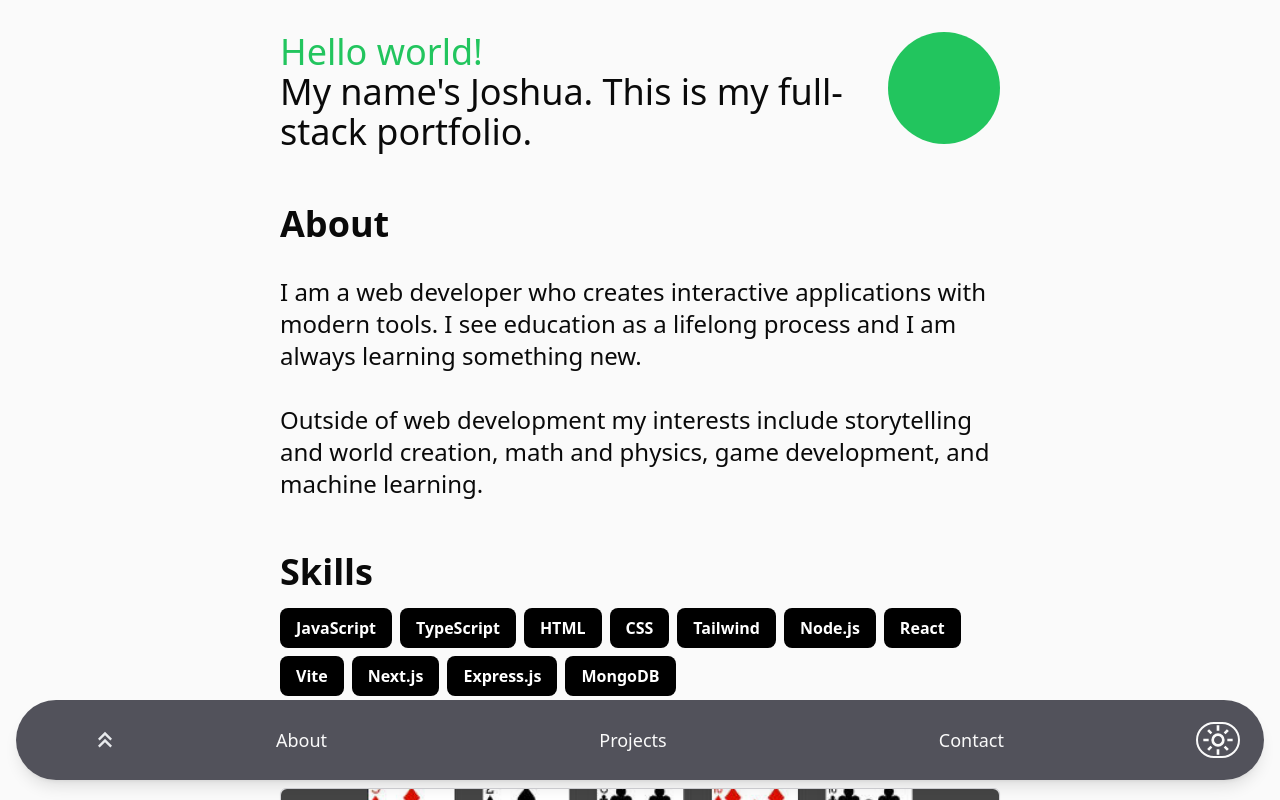
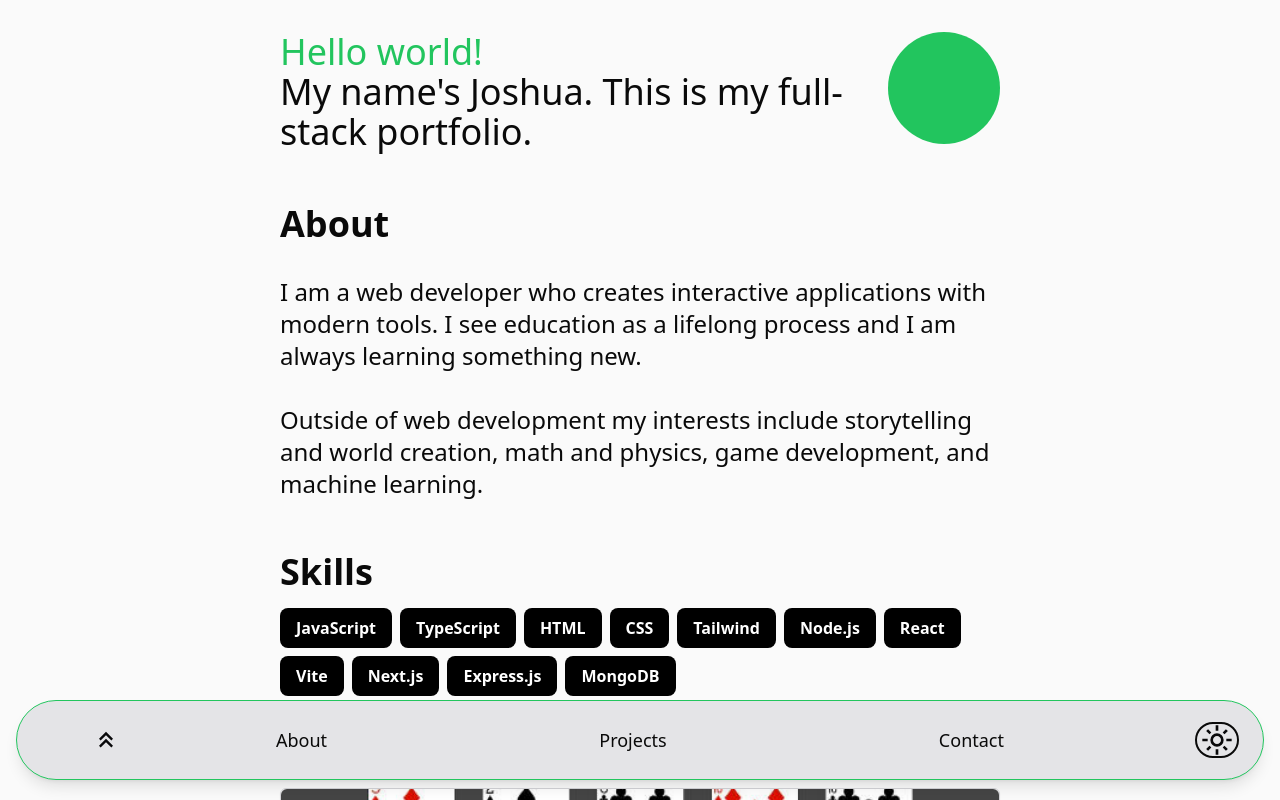
Before and after one commit to jrbarnhart/portfolio, a React (Vite) app: page / in a window 1280 px wide. Built offline with nearby package versions, Linux system fonts and the light colour scheme; the HTML template or start-up script is replaced by a standard one.

Commit message:
Adjust nav colors

```diff
--- a/src/components/Header/TitleCard.tsx
+++ b/src/components/Header/TitleCard.tsx
@@ -1,6 +1,6 @@
 const TitleCard = () => {
   return (
-    <div className="mt-8 flex gap-x-1">
+    <div id="title" className="mt-8 flex gap-x-1">
       <div>
         <p className="self-end text-4xl text-green-500">Hello world!</p>
         <p className="row-start-2 text-2xl md:text-3xl lg:text-4xl">
--- a/src/components/Nav/DarkModeButton.tsx
+++ b/src/components/Nav/DarkModeButton.tsx
@@ -29,7 +29,7 @@ const DarkModeButton = () => {
   return (
     <button
       onClick={toggleDarkmode}
-      className="w-fit justify-self-end h-9 m-3 md:mr-5 lg:mr-6 p-1 hover:text-green-500 text-neutral-50 border-2 hover:border-green-500 border-neutral-50 rounded-full aspect-square grid justify-center content-center"
+      className="w-fit justify-self-end h-9 m-3 md:mr-5 lg:mr-6 p-1 hover:text-green-500 text-neutral-50 border-2 hover:border-green-500 border-neutral-950 dark:border-neutral-50 rounded-full aspect-square grid justify-center content-center"
     >
       {darkmode === "true" ? (
         <svg
@@ -47,7 +47,7 @@ const DarkModeButton = () => {
           height="32"
           viewBox="0 -960 960 960"
           width="32"
-          fill="currentColor"
+          className="fill-zinc-950 dark:fill-zinc-50"
         >
           <path d="M480-360q50 0 85-35t35-85q0-50-35-85t-85-35q-50 0-85 35t-35 85q0 50 35 85t85 35Zm0 80q-83 0-141.5-58.5T280-480q0-83 58.5-141.5T480-680q83 0 141.5 58.5T680-480q0 83-58.5 141.5T480-280ZM200-440H40v-80h160v80Zm720 0H760v-80h160v80ZM440-760v-160h80v160h-80Zm0 720v-160h80v160h-80ZM256-650l-101-97 57-59 96 100-52 56Zm492 496-97-101 53-55 101 97-57 59Zm-98-550 97-101 59 57-100 96-56-52ZM154-212l101-97 55 53-97 101-59-57Zm326-268Z" />
         </svg>
--- a/src/components/Nav/Nav.tsx
+++ b/src/components/Nav/Nav.tsx
@@ -13,15 +13,15 @@ const Nav = () => {
 
   return (
     <div className="fixed bottom-5 w-full">
-      <nav className="mx-4 grid h-20 grid-cols-[1fr_5fr_1fr] items-center text-neutral-50 bg-zinc-600 rounded-full shadow-lg">
+      <nav className="mx-4 grid h-20 grid-cols-[1fr_5fr_1fr] items-center text-neutral-950 dark:text-zinc-50 bg-zinc-200 dark:bg-zinc-800 rounded-full shadow-lg border border-green-500">
         <div className="w-full h-full grid justify-items-center items-center">
-          <NavLink targetId="lander" offset={1} contentElement={contentElement}>
+          <NavLink targetId="title" offset={50} contentElement={contentElement}>
             <svg
               xmlns="http://www.w3.org/2000/svg"
               height="28px"
               viewBox="0 -960 960 960"
               width="28px"
-              fill="#e8eaed"
+              className="fill-zinc-950 dark:fill-zinc-50"
             >
               <path d="m296-224-56-56 240-240 240 240-56 56-184-183-184 183Zm0-240-56-56 240-240 240 240-56 56-184-183-184 183Z" />
             </svg>
```
